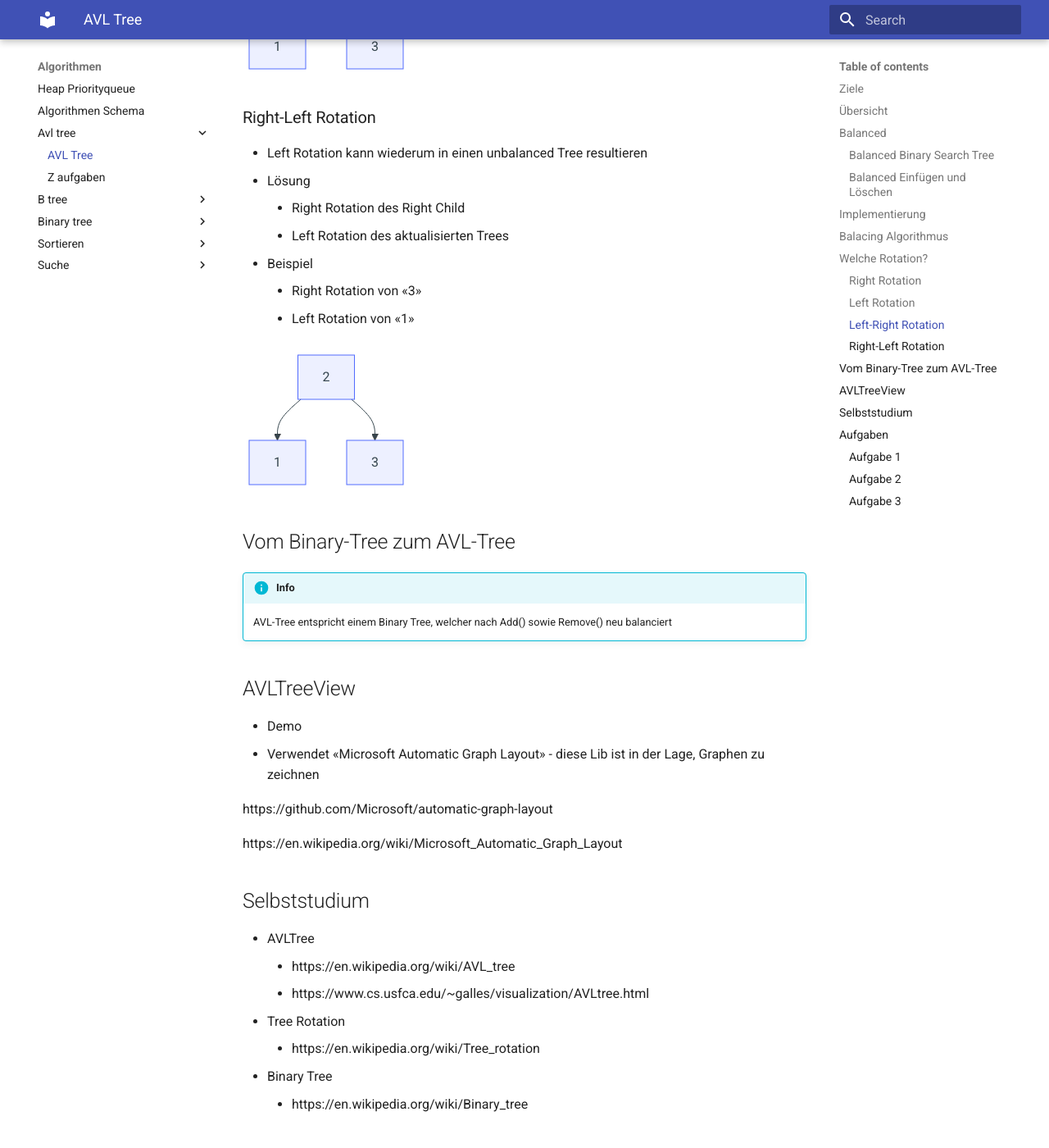
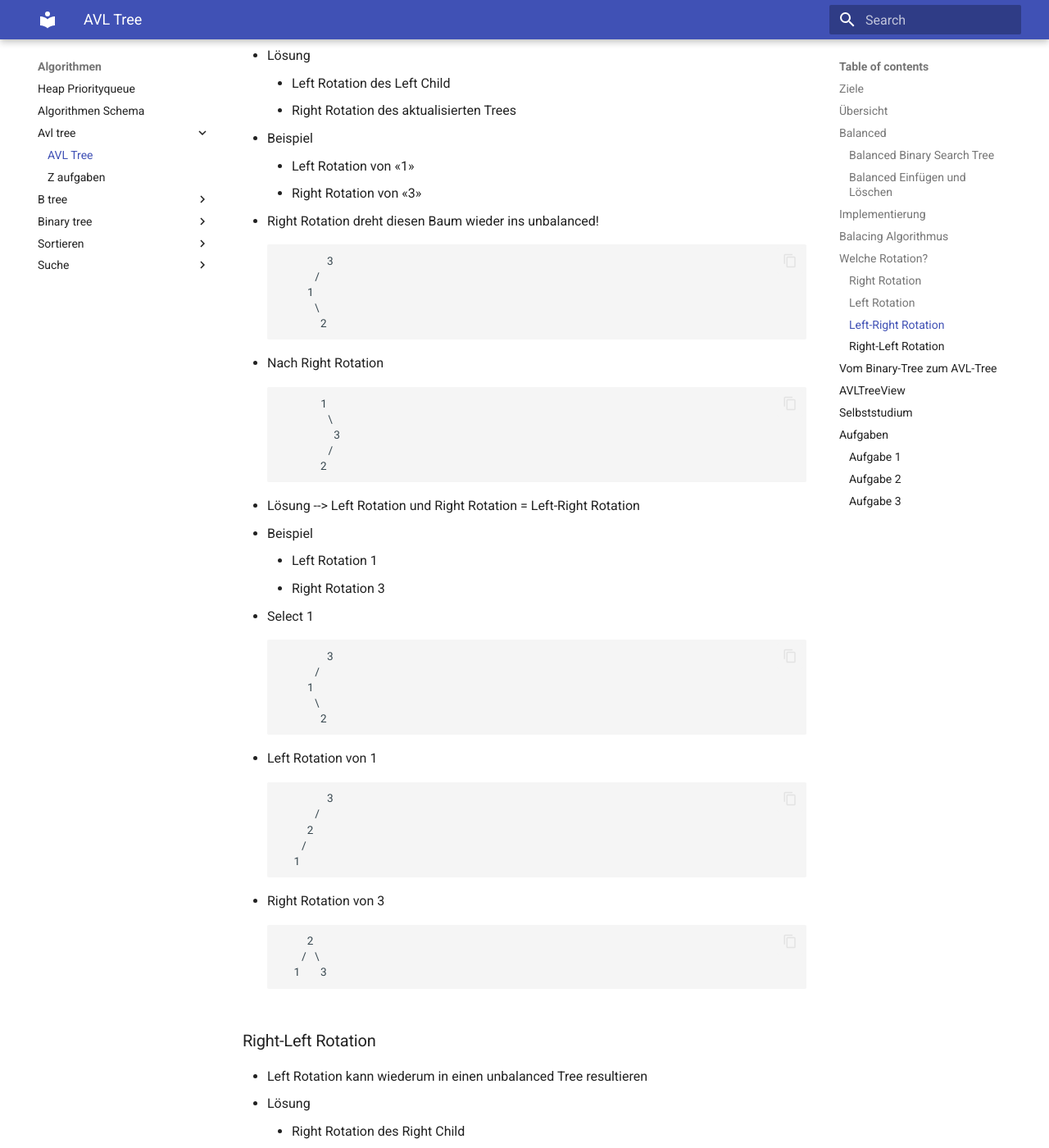
Before and after one commit to tsolenthaler/zbwAlgDs, an MkDocs documentation site: the page built from docs/algorithmen/avl-tree/avl-tree.md, in a window 1280 px wide and 1400 px high, scrolled down 5323 px. Shown: the whole window at 82% size. Built offline with MkDocs 1.6.1 and Material for MkDocs 9.7.7, drawn with Linux system fonts in a browser that asks for light colours; some of the changed text lies outside the part shown.

Commit message:
Enhance AVL tree documentation with detailed rotation examples and visualizations

````diff
--- a/docs/algorithmen/avl-tree/avl-tree.md
+++ b/docs/algorithmen/avl-tree/avl-tree.md
@@ -108,7 +108,7 @@
     * «3» wird Left Child von «4»
 
 
-* Baum ist links-lastig
+* Baum ist links-lastig --> Right Rotation
 ```
        4
       /
@@ -154,12 +154,39 @@
     * «1» wird Left Child von «3»
 
 
-``` mermaid
-flowchart TD
-    3 --> 1
-    3 --> 4
-    1 --> 2
+* Baum ist rechts-lastig --> left Rotation
 ```
+     1
+      \
+       3
+      / \
+     2   4
+```
+
+* 1 wird Linke Höhe von Node 1 ist 0
+* 3 Wird neuer Root-Node
+```
+   1   3
+      / \
+     2   4
+```
+
+* 2 wird Right Child von 1
+```
+   1   3
+    \   \
+     2   4
+```
+
+* 1 wird Left Child von 3
+```
+       3
+     /  \
+    1    4
+     \
+      2
+```
+
 
 ### Left-Right Rotation
 * Right Rotation kann wiederum in einen unbalanced Tree resultieren
@@ -170,11 +197,52 @@
     * Left Rotation von «1»
     * Right Rotation von «3»
 
-``` mermaid
-flowchart TD
-    2 --> 1
-    2 --> 3
+
+* Right Rotation dreht diesen Baum wieder ins unbalanced!
 ```
+       3
+     /
+    1
+     \
+      2
+```
+* Nach Right Rotation
+```
+      1
+       \
+        3
+       /
+      2
+```
+
+* Lösung --> Left Rotation und Right Rotation = Left-Right Rotation
+* Beispiel
+    * Left Rotation 1
+    * Right Rotation 3
+
+1. Select 1
+```
+       3
+     /
+    1
+     \
+      2
+```
+2. Left Rotation von 1
+```
+       3
+     /
+    2
+   /
+  1
+```
+3. Right Rotation von 3
+```
+    2
+   / \
+  1   3
+```
+
 
 ### Right-Left Rotation
 
````
